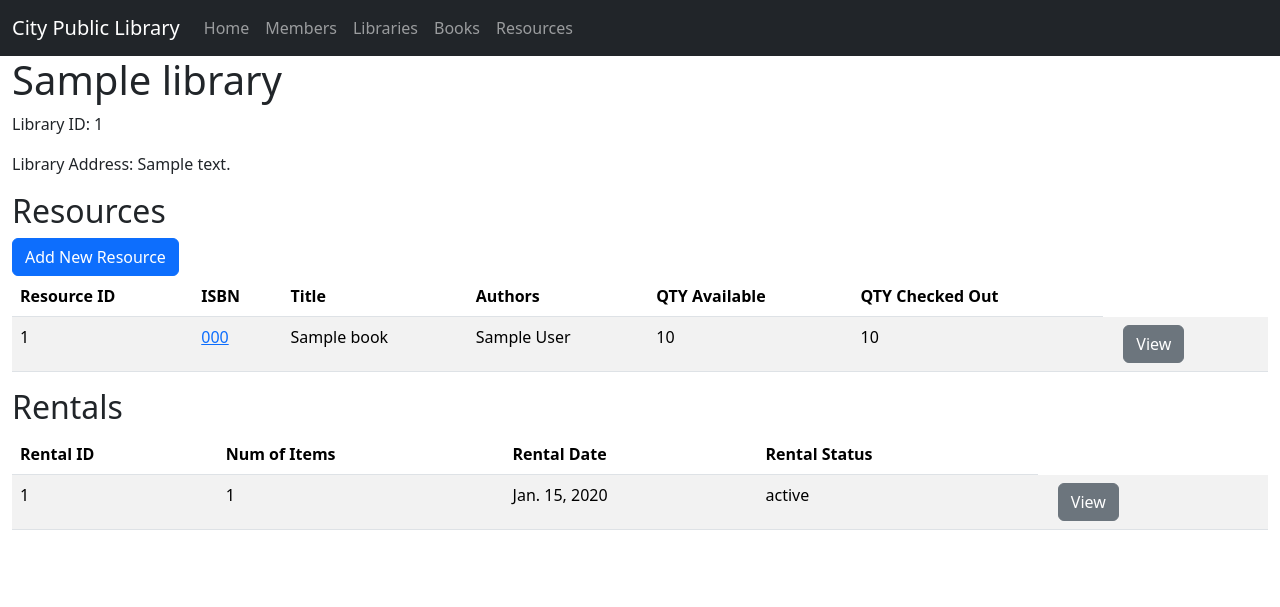
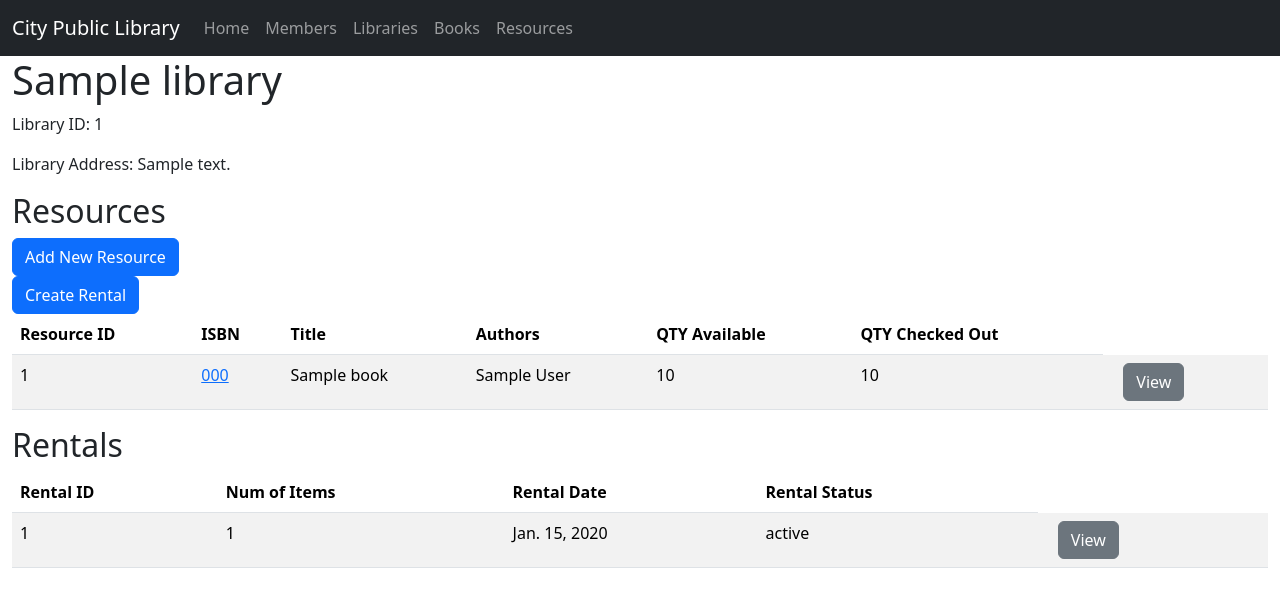
Before and after one commit to realKP/library-admin, a Django app: page /libraries/1/ in a window 1280 px wide. Shown: the top 607 px of the page. Run offline with Django 4.2, Linux system fonts and the light colour scheme; tables that the repository leaves empty hold one stand-in row (values such as "Sample post"); some libraries are stand-ins or nearby versions.

Commit message:
Began rental creation process

```diff
--- a/library_admin/library_app/forms.py
+++ b/library_admin/library_app/forms.py
@@ -1,5 +1,5 @@
 from django import forms
-from library_app.models import Member, Resource, Book, Author
+from library_app.models import Member, Resource, Book, Rental, Author
 from crispy_forms.helper import FormHelper
 from django.utils.translation import gettext_lazy as _
 from django.core.exceptions import ValidationError
@@ -63,7 +63,6 @@ class LibraryResourceForm(ResourceForm):
         }
 
 
-
 class BookForm(forms.ModelForm):
     class Meta:
         model = Book
@@ -82,3 +81,37 @@ class BookForm(forms.ModelForm):
 
     def clean_book_title(self):
         return self.cleaned_data["book_title"].title()
+
+
+class RentalForm(forms.ModelForm):
+    class Meta:
+        model = Rental
+        fields = ["member", "library", "rental_date", "rental_status"]
+        # labels = {
+        #     "member": _("Member"),
+        #     "library": _("Library"),
+        #     # "rental_date": _("Phone Number"),
+        #     "rental_status": _("Email")
+        # }
+        # help_texts = {
+        #     "member_phone": _("No dashes, spaces, or parantheses. Example: 2344567890"),
+        # }
+        # widgets = {
+        #     "member_first_name": forms.TextInput(attrs={"class": "form-control", "placeholder": "First Name", "minlength": 2}),
+        #     "member_last_name": forms.TextInput(attrs={"class": "form-control", "placeholder": "Last Name", "minlength": 2}),
+        #     "member_phone": forms.TextInput(attrs={"class": "form-control", "placeholder": "Phone", "pattern": "[0-9]{10}", "type": "tel"}),
+        #     "member_email": forms.EmailInput(attrs={"class": "form-control", "placeholder": "Email"})
+        # }
+
+    # def clean_member_first_name(self):
+    #     return self.cleaned_data["member_first_name"].title()
+
+    # def clean_member_last_name(self):
+    #     return self.cleaned_data["member_last_name"].title()
+
+
+class LibraryRentalForm(RentalForm):
+    class Meta(ResourceForm.Meta):
+        widgets = {
+            "library": forms.HiddenInput(),
+        }
--- a/library_admin/library_app/templates/library_app/books.html
+++ b/library_admin/library_app/templates/library_app/books.html
@@ -118,7 +118,11 @@
                                                             {{ resource.quantity_available }}
                                                         </td>
                                                         <td>
-                                                            Button
+                                                            <div class="container-fluid">
+                                                                <a class="btn btn-secondary" href="{% url 'library_app:library' pk=resource.library.library_id %}">
+                                                                    View Library
+                                                                </a>
+                                                            </div>
                                                         </td>
                                                     </tr>
                                                 {% endfor %}
--- a/library_admin/library_app/templates/library_app/library.html
+++ b/library_admin/library_app/templates/library_app/library.html
@@ -40,13 +40,43 @@
                 <!-- Modal body -->
                 <div class="modal-body">
                     {% csrf_token %}
-                    {{ form|crispy }}
+                    {{ resource_form|crispy }}
                 </div>
 
                 <!-- Modal footer -->
                 <div class="modal-footer">
                     <button type="button" class="btn btn-secondary" data-bs-dismiss="modal">Close</button>
                     <input type="submit" class="btn btn-primary" value="Add">
+                </div>
+            </form>
+          </div>
+        </div>
+    </div>
+    <div class="container-fluid">
+        <button type="button" class="btn btn-primary" data-bs-toggle="modal" data-bs-target="#addRentalModal">
+            Create Rental
+        </button>
+    </div>
+    <div class="modal" id="addRentalModal">
+        <div class="modal-dialog modal-dialog-centered modal-dialog-scrollable">
+          <div class="modal-content">
+            <form action="{% url 'library_app:library' library.library_id %}" method="post">
+                <!-- Modal Header -->
+                <div class="modal-header">
+                    <h4 class="modal-title">Create Rental</h4>
+                    <button type="button" class="btn-close" data-bs-dismiss="modal"></button>
+                </div>
+
+                <!-- Modal body -->
+                <div class="modal-body">
+                    {% csrf_token %}
+                    {{ resource_form|crispy }}
+                </div>
+
+                <!-- Modal footer -->
+                <div class="modal-footer">
+                    <button type="button" class="btn btn-secondary" data-bs-dismiss="modal">Close</button>
+                    <input type="submit" class="btn btn-primary" value="Create">
                 </div>
             </form>
           </div>
--- a/library_admin/library_app/views.py
+++ b/library_admin/library_app/views.py
@@ -3,7 +3,7 @@ from django.http import HttpResponseRedirect
 from django.urls import reverse
 from django.views import generic, View
 from django.db.models import Count
-from .forms import MemberForm, ResourceForm, LibraryResourceForm, BookForm
+from .forms import MemberForm, ResourceForm, LibraryResourceForm, BookForm, LibraryRentalForm
 from .models import Member, Library, Book, Author, Resource, Rental, RentalItem, BookAuthor
 from .utility_functions import clean_authors
 
@@ -140,8 +140,12 @@ class LibraryView(generic.ListView):
         context["library"] = library
         context["rentals"] = Rental.objects.filter(library_id=self.kwargs['pk']).order_by("-rental_date").annotate(Count("rentalitem"))
 
-        form = LibraryResourceForm(initial={'library': self.kwargs['pk']})
-        context["form"] = form
+        # forms info
+        resource_form = LibraryResourceForm(initial={'library': self.kwargs['pk']})
+        context["resource_form"] = resource_form
+        rental_form = LibraryRentalForm(initial={'library': self.kwargs['pk']})
+        context["rental_form"] = rental_form
+
         # alert for update status
         context["saved"] = False
         status = self.request.GET.dict().get("saved")
@@ -154,16 +158,28 @@ class LibraryView(generic.ListView):
         return context
 
     def post(self, request, *args, **kwargs):
-        form = LibraryResourceForm(request.POST)
-        if form.is_valid():
-            # process the data in form.cleaned_data as required
-            form.save()
-            # redirect to members page to display new entry
-            return HttpResponseRedirect(reverse("library_app:library", args=[self.kwargs['pk']]) + '?saved=True')
+        if None:
+            resource_form = LibraryResourceForm(request.POST)
+            if resource_form.is_valid():
+                # process the data in form.cleaned_data as required
+                resource_form.save()
+                # redirect to members page to display new entry
+                return HttpResponseRedirect(reverse("library_app:library", args=[self.kwargs['pk']]) + '?saved=True')
+            else:
+                library = get_object_or_404(Library, pk=self.kwargs['pk'])
+                rentals = Rental.objects.filter(library_id=self.kwargs['pk']).order_by("-rental_date").annotate(Count("rentalitem"))
+                return render(request, "library_app/library.html", {"resources": self.get_queryset(), "resource_form": resource_form, "saved": "Error", "library": library, "rentals": rentals})
         else:
-            library = get_object_or_404(Library, pk=self.kwargs['pk'])
-            rentals = Rental.objects.filter(library_id=self.kwargs['pk']).order_by("-rental_date").annotate(Count("rentalitem"))
-            return render(request, "library_app/library.html", {"resources": self.get_queryset(), "form": form, "saved": "Error", "library": library, "rentals": rentals})
+            rental_form = LibraryRentalForm(request.POST)
+            if rental_form.is_valid():
+                # process the data in form.cleaned_data as required
+                rental_form.save()
+                # redirect to members page to display new entry
+                return HttpResponseRedirect(reverse("library_app:library", args=[self.kwargs['pk']]) + '?saved=True')
+            else:
+                library = get_object_or_404(Library, pk=self.kwargs['pk'])
+                rentals = Rental.objects.filter(library_id=self.kwargs['pk']).order_by("-rental_date").annotate(Count("rentalitem"))
+                return render(request, "library_app/library.html", {"resources": self.get_queryset(), "rental_form": rental_form, "saved": "Error", "library": library, "rentals": rentals})
 
 
 class RentalItemsView(generic.ListView):
```
